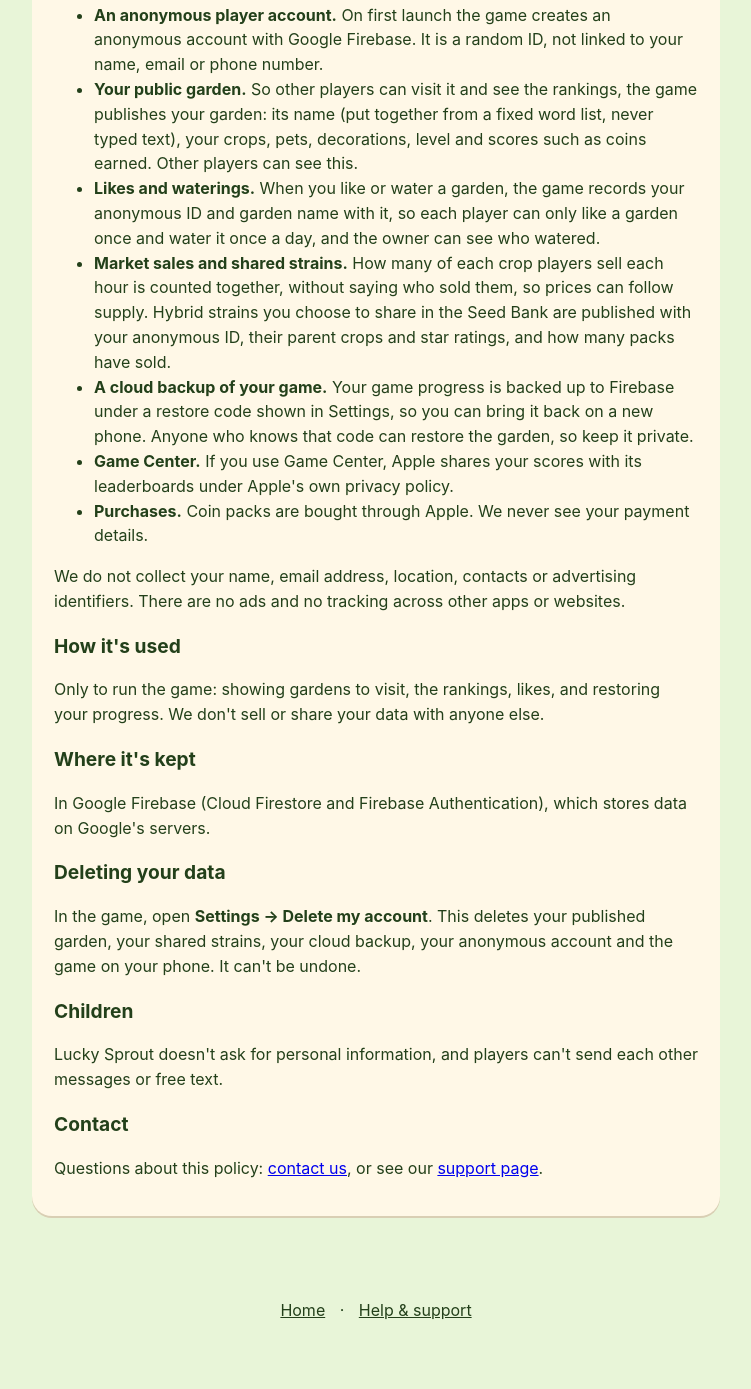
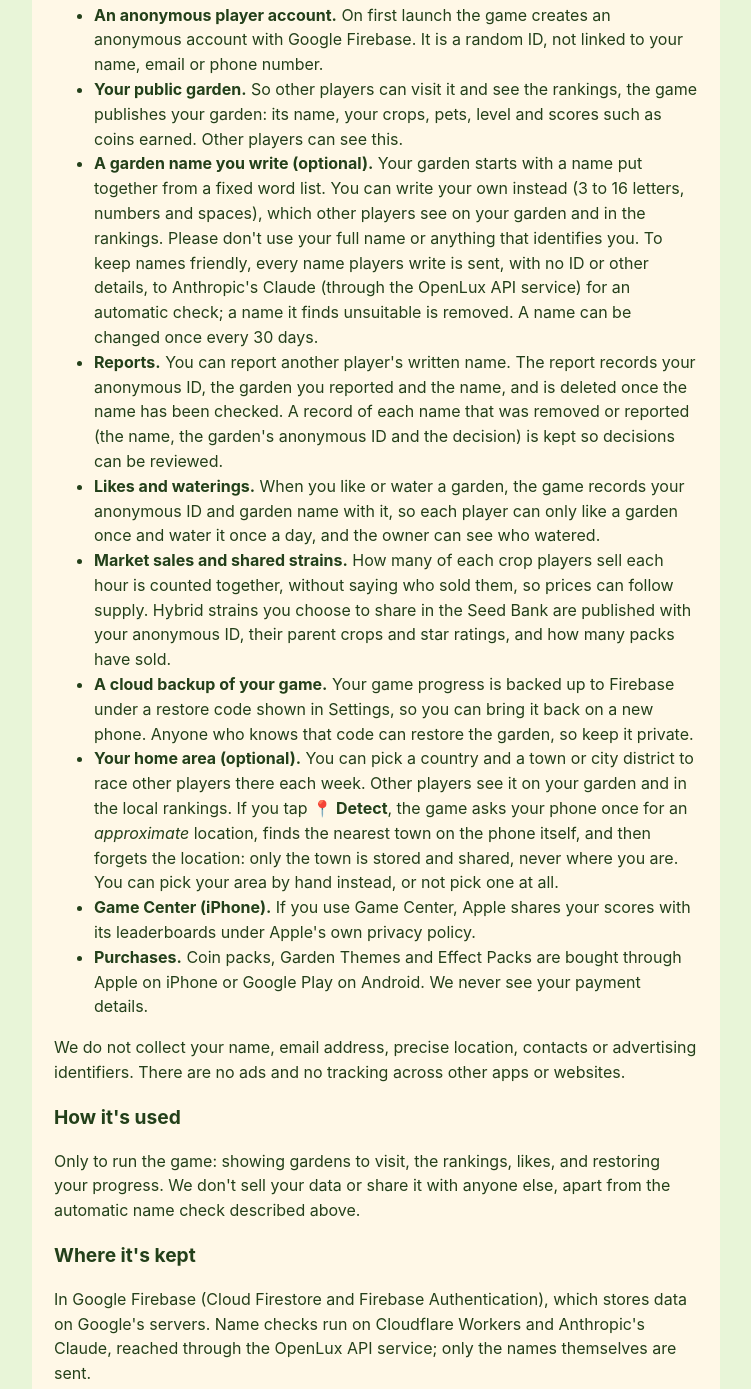
Before and after one commit to vincentekt/lucky-sprout, a plain HTML site: page privacy.html in a window 1280 px wide. Shown: the part 347-1736 px from the top of the page, without its empty margins (264-1015 px from the left). Before the commit the page ends 1686 px from the top, so only its background shows below. Drawn offline with Linux system fonts and the light colour scheme.

Commit message:
Privacy: written garden names and their check, reports, home area, Google Play
Co-Authored-By: Claude Opus 5.5 <noreply@anthropic.com>

```diff
--- a/privacy.html
+++ b/privacy.html
@@ -5,27 +5,30 @@
 <header><a href="./"><img src="icon.jpg" alt="">Lucky Sprout</a></header>
 <main><div class="card">
 <h1>Lucky Sprout privacy policy</h1>
-<p><i>Last updated: 7 November 2026</i></p>
+<p><i>Last updated: 21 November 2026</i></p>
 <p>Lucky Sprout is a gardening game. This policy explains what the game stores, why, and how to delete it.</p>
 <h2>What we store</h2>
 <ul>
 <li><b>An anonymous player account.</b> On first launch the game creates an anonymous account with Google Firebase. It is a random ID, not linked to your name, email or phone number.</li>
-<li><b>Your public garden.</b> So other players can visit it and see the rankings, the game publishes your garden: its name (put together from a fixed word list, never typed text), your crops, pets, decorations, level and scores such as coins earned. Other players can see this.</li>
+<li><b>Your public garden.</b> So other players can visit it and see the rankings, the game publishes your garden: its name, your crops, pets, level and scores such as coins earned. Other players can see this.</li>
+<li><b>A garden name you write (optional).</b> Your garden starts with a name put together from a fixed word list. You can write your own instead (3 to 16 letters, numbers and spaces), which other players see on your garden and in the rankings. Please don't use your full name or anything that identifies you. To keep names friendly, every name players write is sent, with no ID or other details, to Anthropic's Claude (through the OpenLux API service) for an automatic check; a name it finds unsuitable is removed. A name can be changed once every 30 days.</li>
+<li><b>Reports.</b> You can report another player's written name. The report records your anonymous ID, the garden you reported and the name, and is deleted once the name has been checked. A record of each name that was removed or reported (the name, the garden's anonymous ID and the decision) is kept so decisions can be reviewed.</li>
 <li><b>Likes and waterings.</b> When you like or water a garden, the game records your anonymous ID and garden name with it, so each player can only like a garden once and water it once a day, and the owner can see who watered.</li>
 <li><b>Market sales and shared strains.</b> How many of each crop players sell each hour is counted together, without saying who sold them, so prices can follow supply. Hybrid strains you choose to share in the Seed Bank are published with your anonymous ID, their parent crops and star ratings, and how many packs have sold.</li>
 <li><b>A cloud backup of your game.</b> Your game progress is backed up to Firebase under a restore code shown in Settings, so you can bring it back on a new phone. Anyone who knows that code can restore the garden, so keep it private.</li>
-<li><b>Game Center.</b> If you use Game Center, Apple shares your scores with its leaderboards under Apple's own privacy policy.</li>
-<li><b>Purchases.</b> Coin packs are bought through Apple. We never see your payment details.</li>
+<li><b>Your home area (optional).</b> You can pick a country and a town or city district to race other players there each week. Other players see it on your garden and in the local rankings. If you tap <b>📍 Detect</b>, the game asks your phone once for an <i>approximate</i> location, finds the nearest town on the phone itself, and then forgets the location: only the town is stored and shared, never where you are. You can pick your area by hand instead, or not pick one at all.</li>
+<li><b>Game Center (iPhone).</b> If you use Game Center, Apple shares your scores with its leaderboards under Apple's own privacy policy.</li>
+<li><b>Purchases.</b> Coin packs, Garden Themes and Effect Packs are bought through Apple on iPhone or Google Play on Android. We never see your payment details.</li>
 </ul>
-<p>We do not collect your name, email address, location, contacts or advertising identifiers. There are no ads and no tracking across other apps or websites.</p>
+<p>We do not collect your name, email address, precise location, contacts or advertising identifiers. There are no ads and no tracking across other apps or websites.</p>
 <h2>How it's used</h2>
-<p>Only to run the game: showing gardens to visit, the rankings, likes, and restoring your progress. We don't sell or share your data with anyone else.</p>
+<p>Only to run the game: showing gardens to visit, the rankings, likes, and restoring your progress. We don't sell your data or share it with anyone else, apart from the automatic name check described above.</p>
 <h2>Where it's kept</h2>
-<p>In Google Firebase (Cloud Firestore and Firebase Authentication), which stores data on Google's servers.</p>
+<p>In Google Firebase (Cloud Firestore and Firebase Authentication), which stores data on Google's servers. Name checks run on Cloudflare Workers and Anthropic's Claude, reached through the OpenLux API service; only the names themselves are sent.</p>
 <h2>Deleting your data</h2>
-<p>In the game, open <b>Settings → Delete my account</b>. This deletes your published garden, your shared strains, your cloud backup, your anonymous account and the game on your phone. It can't be undone.</p>
+<p>In the game, open <b>Settings → Delete my account</b>. This deletes your published garden, your shared strains, your cloud backup, your anonymous account and the game on your phone. It can't be undone. Records of moderation decisions about written names are kept.</p>
 <h2>Children</h2>
-<p>Lucky Sprout doesn't ask for personal information, and players can't send each other messages or free text.</p>
+<p>Lucky Sprout doesn't ask for personal information, and players can't send each other messages. The only text players can write is their garden name, which is filtered on the phone, checked automatically, and can be reported by other players.</p>
 <h2>Contact</h2>
 <p>Questions about this policy: <a href="https://github.com/vincentekt/lucky-sprout/issues/new">contact us</a>, or see our <a href="support.html">support page</a>.</p>
 </div></main>
```
